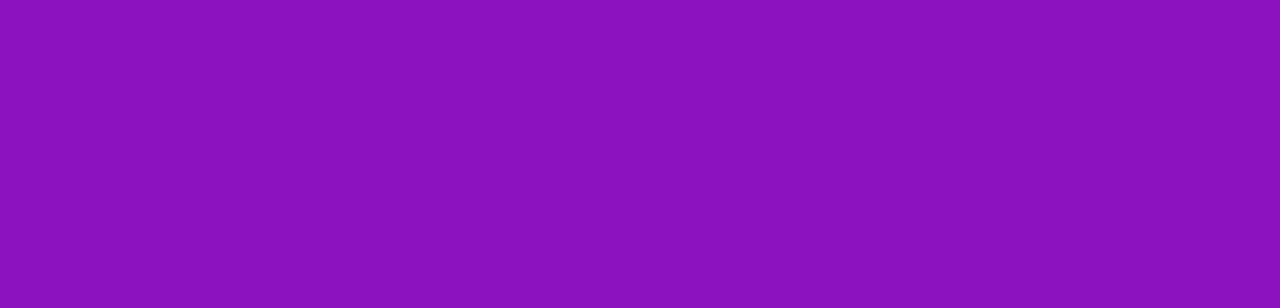
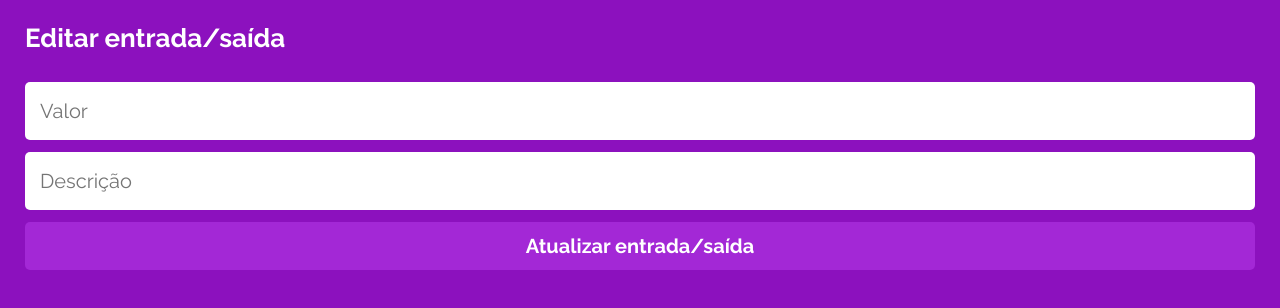
Before and after one commit to lcfernandez/driven-projeto14-mywallet-front, a React (Create React App) app: page /registros/1 in a window 1280 px wide. Shown: the top 308 px of the page. Built offline with nearby package versions, Linux system fonts and the light colour scheme; a web font is replaced by a local one.

Commit message:
feat: implement edit record page design

```diff
--- a/src/pages/RecordEditPage/RecordEditPage.js
+++ b/src/pages/RecordEditPage/RecordEditPage.js
@@ -1,5 +1,41 @@
+import FormStyle from "../../assets/styles/FormStyle";
+import Header from "../../components/Header";
+
+import styled from "styled-components";
+
 export default function RecordEditPage() {
+    function editRecord(e) {
+        e.preventDefault(); // prevent form redirect
+    }
+
     return (
-        <></>
+        <RecordEditPageContainer onSubmit={editRecord}>
+            <Header text="Editar entrada/saída" />
+
+            <FormStyle>
+                <input
+                    min="0.01"
+                    onWheel={e => e.target.blur()}
+                    placeholder="Valor"
+                    required
+                    step="0.01"
+                    type="number"
+                />
+
+                <input
+                    placeholder="Descrição"
+                    required
+                    type="text"
+                />
+
+                <button>
+                    Atualizar entrada/saída
+                </button>
+            </FormStyle>
+        </RecordEditPageContainer>
     );
 }
+
+const RecordEditPageContainer = styled.div`
+    padding: 0 25px;
+`;
```
